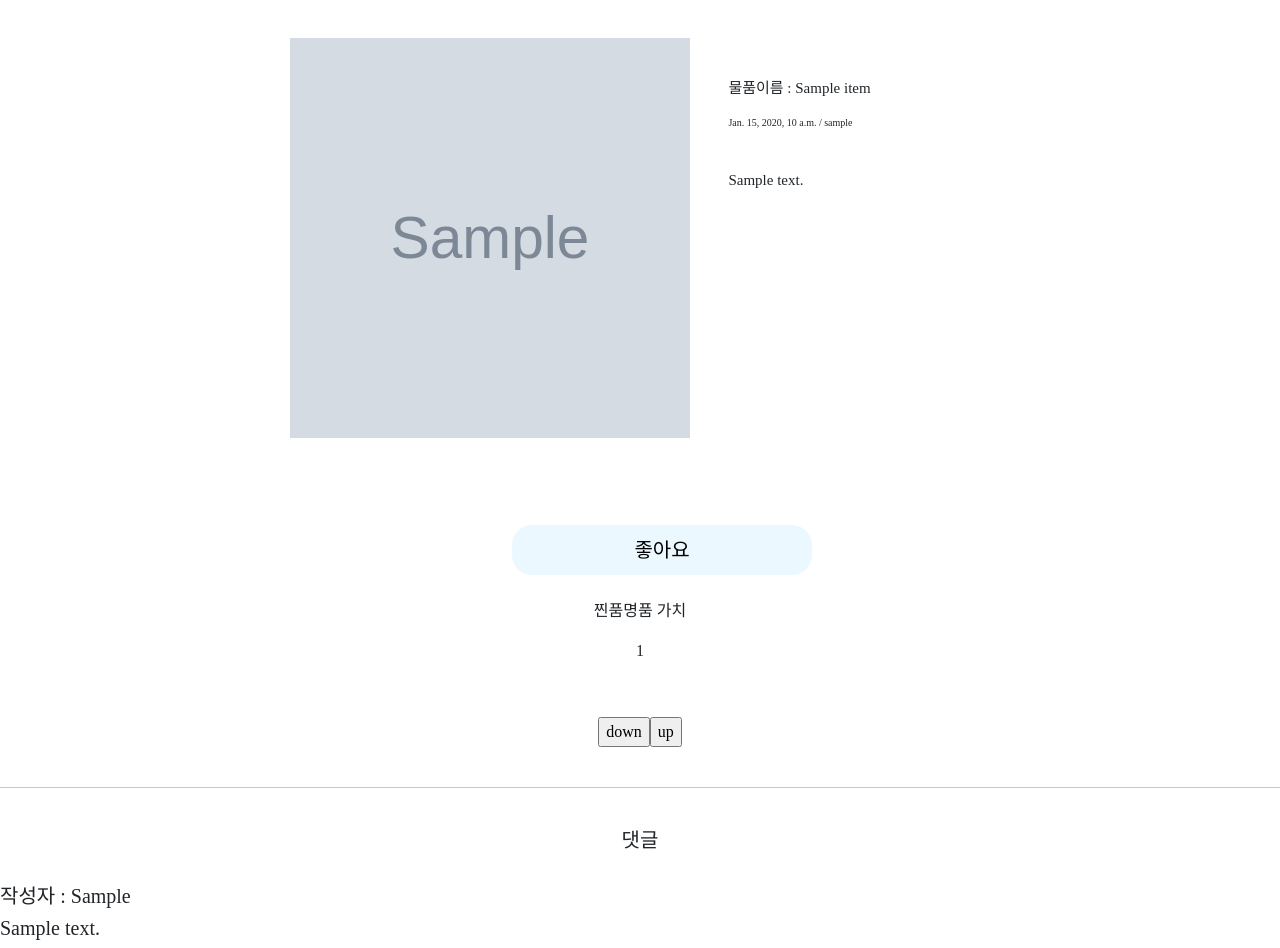
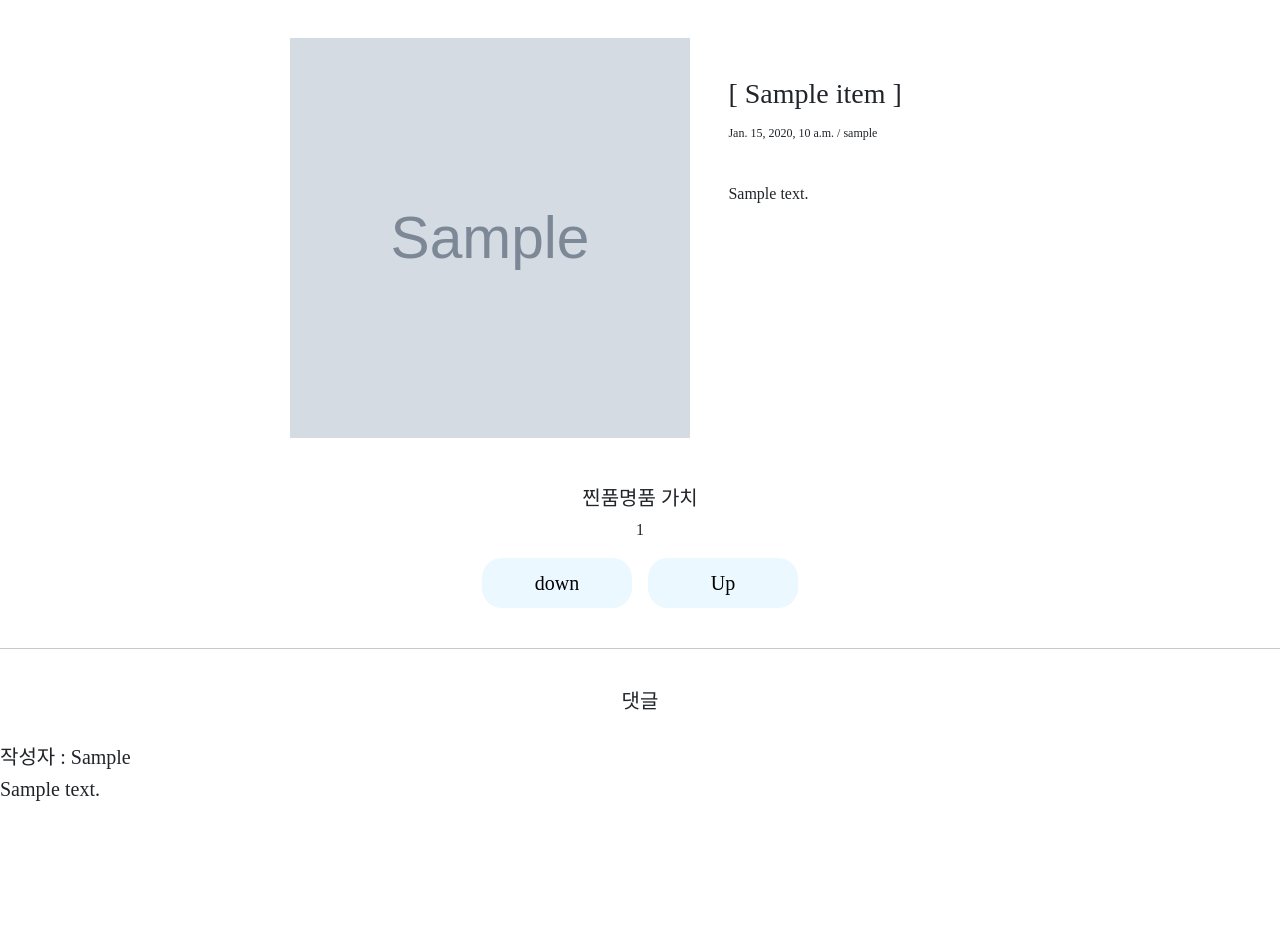
Before and after one commit to JJinPum-MyeongPum/JJinPum-MyeongPum, a Django app: page /JmApp/detail/1 in a window 1280 px wide. Shown: the part 73-1021 px from the top of the page. After the commit the page ends 874 px from the top, so only its background shows below. Run offline with Django 3.2, Linux system fonts and the light colour scheme; tables that the repository leaves empty hold one stand-in row (values such as "Sample post"); grey boxes marked "Sample" are stand-in pictures; some libraries are stand-ins or nearby versions; some web fonts are replaced.

Commit message:
[지영][개발] :: 가치측정 버튼 퍼블리싱

```diff
--- a/JmProject/JmApp/static/css/detail.css
+++ b/JmProject/JmApp/static/css/detail.css
@@ -17,51 +17,33 @@
     padding-left: 3%;
     padding-top: 3%;
     width: 300px;
-    font-size: 15px;
+    font-size: 16px;
 }
 
 .value{
     text-align: center;
+    justify-content : center;
 }
 
 .wrap_value{
     display: flex;
     justify-content : center;
-    padding-top: 3%;
-}
 
-.down,.up{
-        font-size: 16px;
-        background-color: hsl(202, 100%, 96%);
-        text-decoration: none;
-        border-radius: 20px;
-        padding: 0 2%;
-}
-
-.down > p{
-    text-align: center;
-    padding-top: 30%;
-}
-.up > p{
-    text-align: center;
-    padding-top: 55%;
 }
 
 textarea{
     border-radius: 20px;
 }
 
-#button{
+.button{
     font-family: 'S-CoreDream-4Regular';
     font-size: 20px;
-    margin-top: 3%;
     border: 0;
     outline: 0;
     border-radius: 20px;
-    width: 300px;
+    width: 150px;
     height: 50px;
-    font-size: 20px;
     text-align: center;
-    margin-left: 40%;
+    justify-content : center;
     background-color: hsl(202, 100%, 96%);
 }
--- a/JmProject/JmApp/templates/detail.html
+++ b/JmProject/JmApp/templates/detail.html
@@ -10,38 +10,29 @@
     <img src="{{item.image.url}}" width="400" height="400">
     </div>
     <div class="box">
-        <p>물품이름 : {{item.title}}</p>
-        <p style="font-size: 10px;">{{item.pub_date}} / {{item.author}}</p><br>
+        <h3>[ {{item.title}} ]</h3>
+        <p style="font-size: 12px; padding-top:2%">{{item.pub_date}} / {{item.author}}</p><br>
         <p>{{item.body}}</p>
     </div>
 </div>
 <br>
 <br>
-<button id="button">좋아요</button>
-<br>
-<br>
-<div class="value">
-    <p>찐품명품 가치</p>
-    <p id="countValue">{{item.value}}</p>
-</div>
+<div style="text-align: center;">
+<h5>찐품명품 가치</h5>
+<p id="countValue">{{item.value}}</p>
 <div class="wrap_value">
     {% csrf_token %}
-    <input type="button" id="down" value="down" name="{{item.id}}">
-    <input type="button" id="up" value="up" name="{{item.id}}">
-    <!-- <div class="down">
-        <p class="down_">Down</p>
-    </div>
-    <p id="count">0</p>
-    <div class="up">
-        <p class="up_">Up</p>
-    </div> -->
+    <button id="down" class="button" value="down" name="{{item.id}}">down</button>
+    &nbsp;&nbsp;&nbsp;&nbsp;
+    <button id="up" class="button" value="up" name="{{item.id}}">Up</button>
+</div>
 </div>
 
 <!-- 확인버튼 눌러서 해당 페이지 redirect하기 -> counter을 모델의 value값으로 보내기-->
 
 <br>
 <hr>
-<Br>
+<br>
 <!-- 댓글 달기 / 댓글 보기 -->
     <h5 style="text-align: center;">댓글</h5>
     <br>
```
